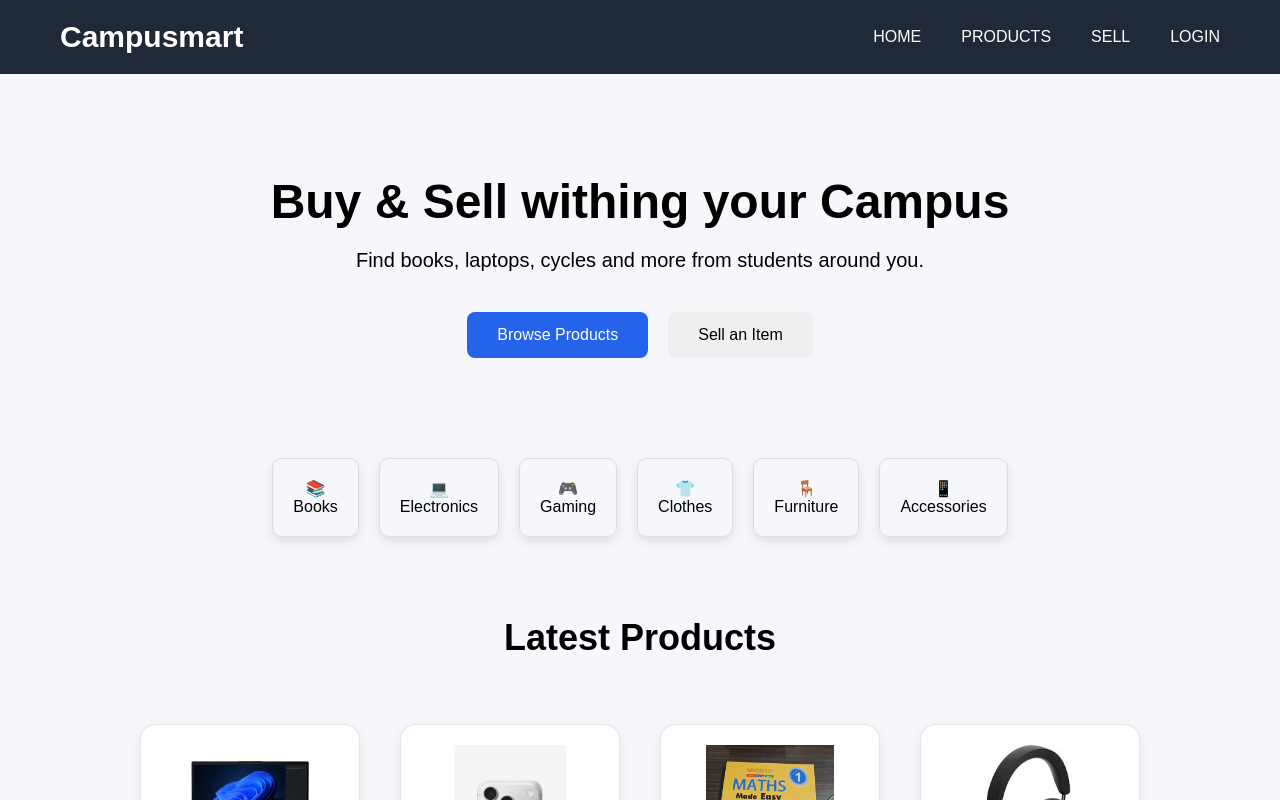
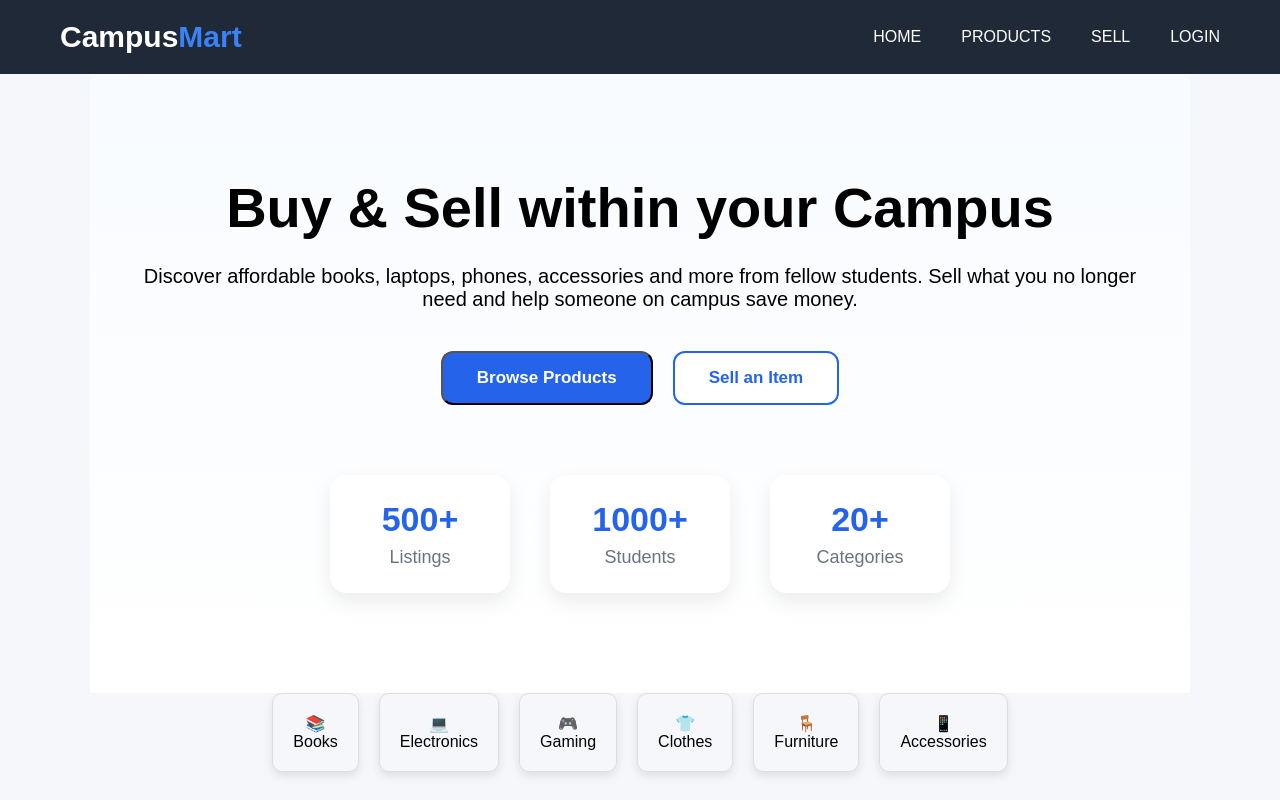
Before and after one commit to Ganesh-Aroda-C/CampusMart, a React (Vite) app in the folder client/: page / in a window 1280 px wide. Shown: the top 800 px of the page. Built offline with nearby package versions, Linux system fonts and the light colour scheme.

Commit message:
sell item

```diff
--- a/client/src/App.jsx
+++ b/client/src/App.jsx
@@ -1,3 +1,4 @@
+import SellItem from "./pages/SellItem";
 import { Routes, Route } from "react-router-dom";
 import Navbar from './components/Navbar';
 import Hero from './components/Hero';
@@ -18,6 +19,7 @@ function App() {
         }
       />
       <Route path="/product/:id" element={<ProductDetails />} />
+      <Route path="/sell" element={<SellItem />}/>
     </Routes>
   );
 }
--- a/client/src/components/Hero.css
+++ b/client/src/components/Hero.css
@@ -1,12 +1,27 @@
 .hero{
-    text-align: center;
-    padding: 100px 20px;
+    max-width:1100px;
+
+    margin:0 auto;
+
+    text-align:center;
+
+    padding:100px 30px;
+
+    background:linear-gradient(
+        to bottom,
+        #f8fbff,
+        white
+    );
 }
+.hero h1{
 
-.hero h1{
-    color:black;
-    font-size: 48px;
-    margin-bottom: 20px;
+    font-size:56px;
+
+    line-height:1.2;
+
+    font-weight:800;
+
+    margin-bottom:24px;
 }
 
 .hero p{
@@ -21,19 +36,88 @@
 }
 
 button{
-    padding: 14px 30px;
-    font-size: 16px;
-    border: none;
-    border-radius: 8px;
-    cursor: pointer;
+    padding:15px 34px;
 
+    font-size:17px;
+
+    font-weight:600;
+
+    border-radius:12px;
+
+    cursor:pointer;
+
+    transition:.3s ease;
+}
+
+
+button:hover{
+    transform:translateY(-4px);
 }
 
 .primary-btn{
-    background: #2563eb;
+    background:#2563eb;
     color:white;
 }
 
 .secondary-btn{
-    background: #e5e7eb;
+    background: white;
+    color: #2563eb;
+
+    border: 2px solid #2563eb;
+    border-radius: 12px;
+
+    padding: 15px 34px;
+
+    text-decoration: none;
+
+    font-size: 17px;
+    font-weight: 600;
+
+    display: inline-flex;
+    align-items: center;
+    justify-content: center;
+
+    transition: .3s ease;
 }
+
+.secondary-btn:hover{
+    background:#2563eb;
+    color:white;
+
+    transform: translateY(-4px);
+}
+
+.hero-stats{
+    display: flex;
+    justify-content: center;
+    gap: 40px;
+    margin-top: 70px;
+}
+
+.stat-card{
+    background: white;
+    padding: 25px 35px;
+    border-radius: 16px;
+
+    box-shadow: 0 8px 20px rgba(0,0,0,0.08);
+
+    min-width: 180px;
+
+    transition: 0.3s ease;
+}
+
+.stat-card:hover{
+    transform: translateY(-6px);
+}
+
+.stat-card h2{
+    color: #2563eb;
+    font-size: 34px;
+    margin-bottom: 8px;
+}
+
+.stat-card p{
+    margin: 0;
+    font-size: 18px;
+    color: #6b7280;
+}
--- a/client/src/components/Hero.jsx
+++ b/client/src/components/Hero.jsx
@@ -1,18 +1,38 @@
-import "./Hero.css"
+import "./Hero.css";
+import { Link } from "react-router-dom";
 
 function Hero() {
 
     return (
         <section className="hero">
-            <h1>Buy & Sell withing your Campus</h1>
+            <h1>Buy & Sell within your Campus</h1>
             <p>
-                Find books, laptops, cycles and more from students around you.
+                Discover affordable books, laptops, phones, accessories and more from fellow students. Sell what you no longer need and help someone on campus save money.
             </p>
             <div className="hero-buttons">
+
                 <button className="primary-btn">Browse Products</button>
+                <Link to="/sell" className="secondary-btn">Sell an Item</Link>
 
-                <button className="secondar-btn">Sell an Item</button>
             </div>
+            <div className="hero-stats">
+
+                    <div className="stat-card">
+                        <h2>500+</h2>
+                        <p>Listings</p>
+                    </div>
+
+                    <div className="stat-card">
+                        <h2>1000+</h2>
+                        <p>Students</p>
+                    </div>
+
+                    <div className="stat-card">
+                        <h2>20+</h2>
+                        <p>Categories</p>
+                    </div>
+
+                </div>
         </section>
 
     );
--- a/client/src/components/Navbar.css
+++ b/client/src/components/Navbar.css
@@ -14,7 +14,9 @@
     color: white;
 
 }
-
+.logo span{
+    color:#3b82f6;
+}
 .logo{
     font-size: 30px;
     font-weight: bold;
--- a/client/src/components/Navbar.jsx
+++ b/client/src/components/Navbar.jsx
@@ -2,7 +2,9 @@ import "./Navbar.css"
 function Navbar(){
     return (
         <nav className="navbar">
-            <div className="logo">Campusmart</div>
+            <h1 className="logo">
+    Campus<span>Mart</span>
+</h1>
 
             <ul className="nav-links">
                 <li>HOME</li>
--- a/client/src/pages/SellItem.jsx
+++ b/client/src/pages/SellItem.jsx
@@ -0,0 +1,9 @@
+function SellItem() {
+
+    return (
+        <h1>Sell an Item</h1>
+    );
+
+}
+
+export default SellItem;
```
